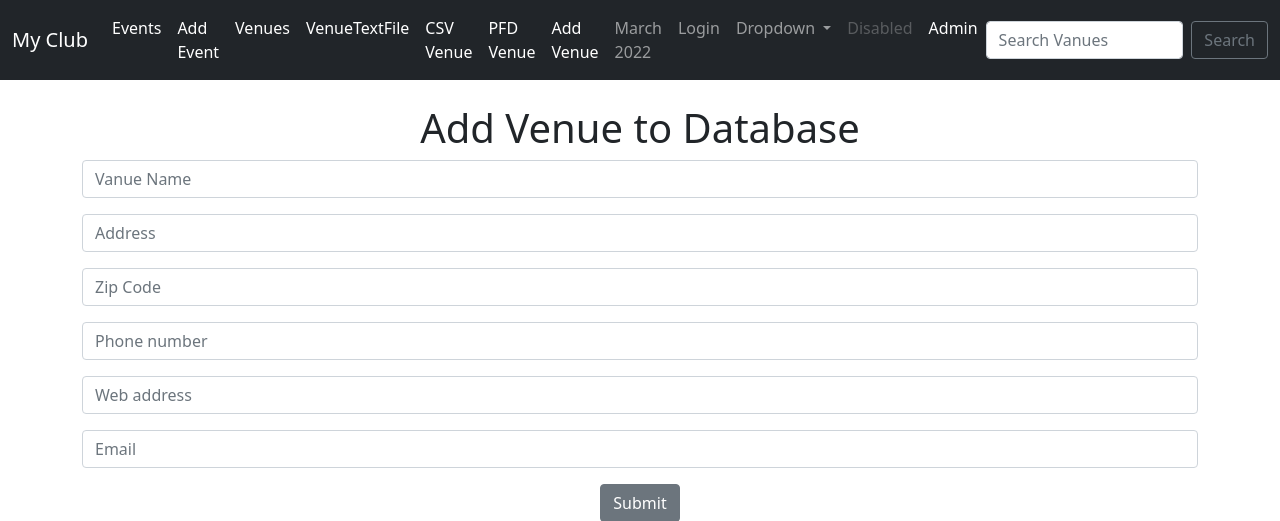
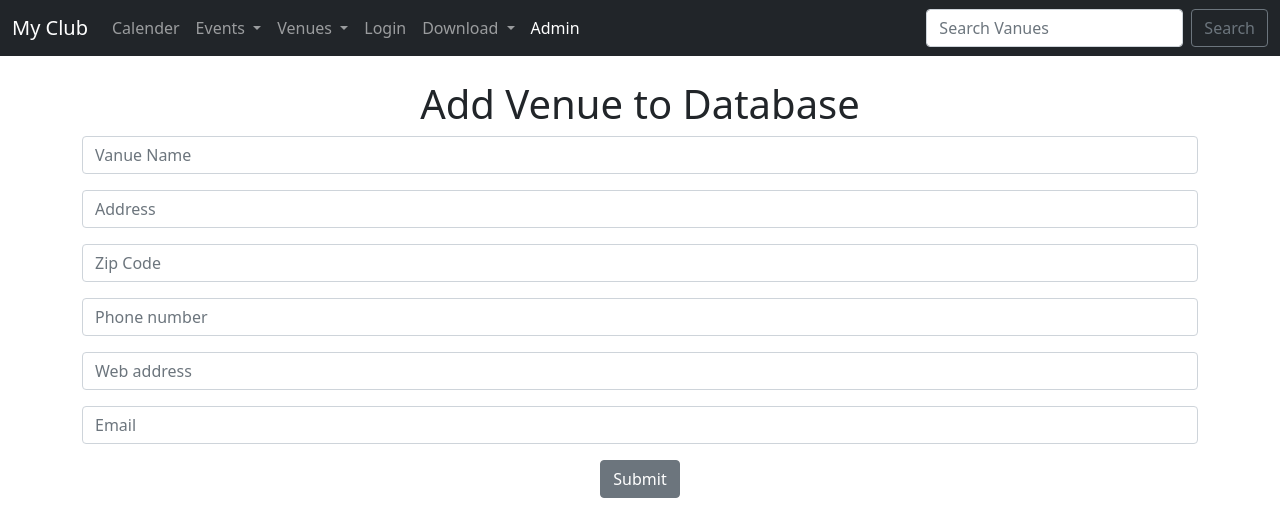
Before and after one commit to Giorgi1971/EventsDjangoCodemy, a Django app: page /add_venue/ in a window 1280 px wide. Shown: the top 521 px of the page. Run offline with Django 3.2, Linux system fonts and the light colour scheme.

Commit message:
dropdown menu in navbar

```diff
--- a/myclub_website/events/templates/events/navbar.html
+++ b/myclub_website/events/templates/events/navbar.html
@@ -1,34 +1,34 @@
 <nav class="navbar navbar-expand-lg navbar-dark bg-dark">
   <div class="container-fluid">
     <a class="navbar-brand" href="{% url 'home' %}">My Club</a>
-      <button class="navbar-toggler" type="button" data-bs-toggle="collapse" data-bs-target="#navbarSupportedContent" aria-controls="navbarSupportedContent" aria-expanded="false" aria-label="Toggle navigation">
+    <button class="navbar-toggler" type="button" data-bs-toggle="collapse" data-bs-target="#navbarSupportedContent"
+    aria-controls="navbarSupportedContent" aria-expanded="false" aria-label="Toggle navigation">
     <span class="navbar-toggler-icon"></span>
   </button>
   <div class="collapse navbar-collapse" id="navbarSupportedContent">
     <ul class="navbar-nav me-auto mb-2 mb-lg-0">
         <li class="nav-item">
-            <a class="nav-link active" aria-current="page" href="{% url 'list-events' %}">Events</a>
+          <a class="nav-link" href="{% url 'home' '2022' 'March' %}">Calender</a>
         </li>
-          <li class="nav-item">
-            <a class="nav-link active" aria-current="page" href="{% url 'event_add' %}">Add Event</a>
+        <li class="nav-item dropdown">
+          <a class="nav-link dropdown-toggle" href="#" id="navbarDropdown" role="button" data-bs-toggle="dropdown"
+            aria-expanded="false">
+            Events
+          </a>
+          <ul class="dropdown-menu" aria-labelledby="navbarDropdown">
+            <li><a class="dropdown-item" href="{% url 'list-events' %}">All Events</a></li>
+            <li><a class="dropdown-item" href="{% url 'event_add' %}">Add Event</a></li>
+          </ul>
         </li>
-          <li class="nav-item">
-            <a class="nav-link active" aria-current="page" href="{% url 'list_venue' %}">Venues</a>
-          </li>
-          <li class="nav-item">
-            <a class="nav-link active" aria-current="page" href="{% url 'venue_text' %}">VenueTextFile</a>
-          </li>
-          <li class="nav-item">
-            <a class="nav-link active" aria-current="page" href="{% url 'venue_csv' %}">CSV Venue</a>
-          </li>
-          <li class="nav-item">
-            <a class="nav-link active" aria-current="page" href="{% url 'venue_pdf' %}">PFD Venue</a>
-          </li>
-          <li class="nav-item">
-            <a class="nav-link active" aria-current="page" href="{% url 'add_venue' %}">Add Venue</a>
-          </li>
-          <li class="nav-item">
-            <a class="nav-link" href="{% url 'home' '2022' 'March' %}">March 2022</a>
+        <li class="nav-item dropdown">
+          <a class="nav-link dropdown-toggle" href="#" id="navbarDropdown" role="button" data-bs-toggle="dropdown"
+            aria-expanded="false">
+            Venues
+          </a>
+          <ul class="dropdown-menu" aria-labelledby="navbarDropdown">
+            <li><a class="dropdown-item" href="{% url 'list_venue' %}">All Venue</a></li>
+            <li><a class="dropdown-item" href="{% url 'add_venue' %}">Add Venue</a></li>
+          </ul>
         </li>
         {% if user.is_authenticated %}
         <li class="nav-item">
@@ -40,18 +40,19 @@
         </li>
         {% endif %}
         <li class="nav-item dropdown">
-            <a class="nav-link dropdown-toggle" href="#" id="navbarDropdown" role="button" data-bs-toggle="dropdown" aria-expanded="false">
-              Dropdown
+          <a class="nav-link dropdown-toggle" href="#" id="navbarDropdown" role="button" data-bs-toggle="dropdown"
+            aria-expanded="false">
+            Download
           </a>
           <ul class="dropdown-menu" aria-labelledby="navbarDropdown">
-              <li><a class="dropdown-item" href="#">Action</a></li>
-              <li><a class="dropdown-item" href="#">Another action</a></li>
-              <li><hr class="dropdown-divider"></li>
+            <li><a class="dropdown-item" href="{% url 'venue_text' %}">TXT_Venue</a></li>
+            <li><a class="dropdown-item" href="{% url 'venue_csv' %}">CSV Venue</a></li>
+            <li><a class="dropdown-item" href="{% url 'venue_pdf' %}">PFD Venue</a></li>
+            <li>
+              <hr class="dropdown-divider">
+            </li>
             <li><a class="dropdown-item" href="#">Something else here</a></li>
           </ul>
-          </li>
-          <li class="nav-item">
-            <a class="nav-link disabled" href="#" tabindex="-1" aria-disabled="true">Disabled</a>
         </li>
         <li class="nav-item">
           <a class="nav-link active" aria-current="page" href="{% url 'admin:index' %}">Admin</a>
```
Lines whose indentation alone changed are shown as unchanged.
